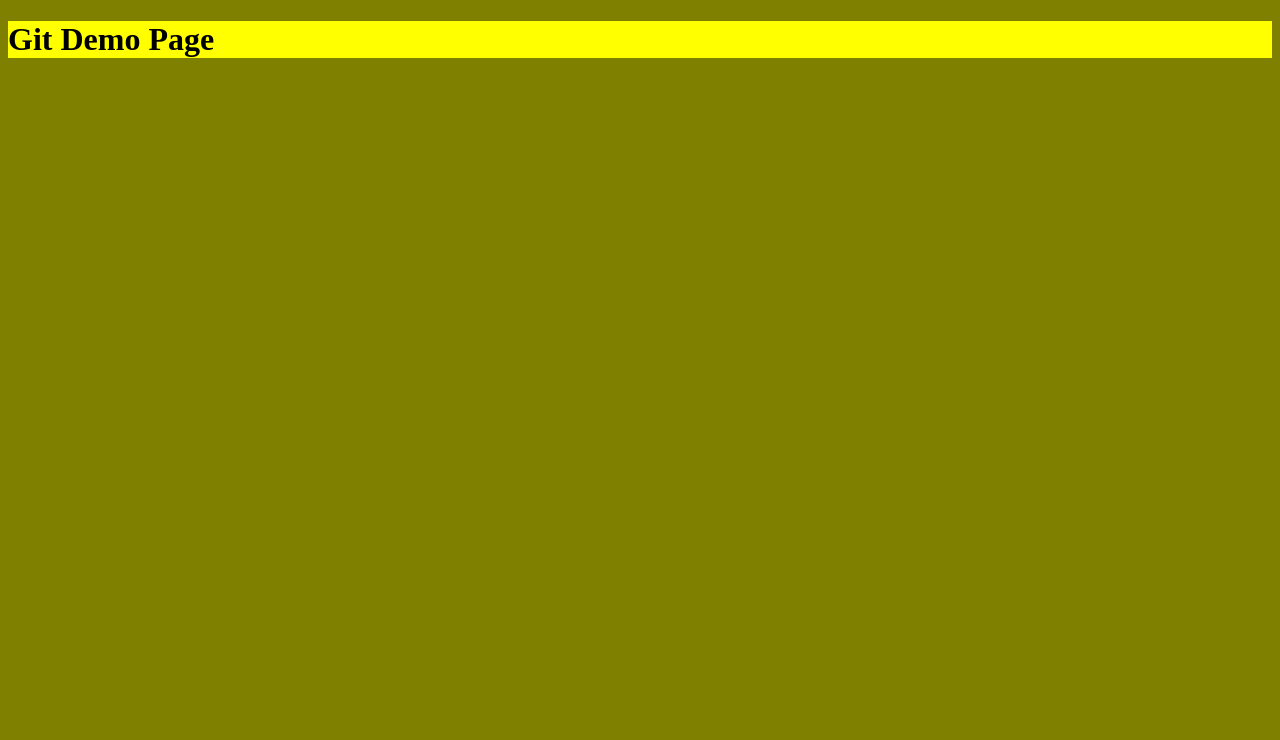
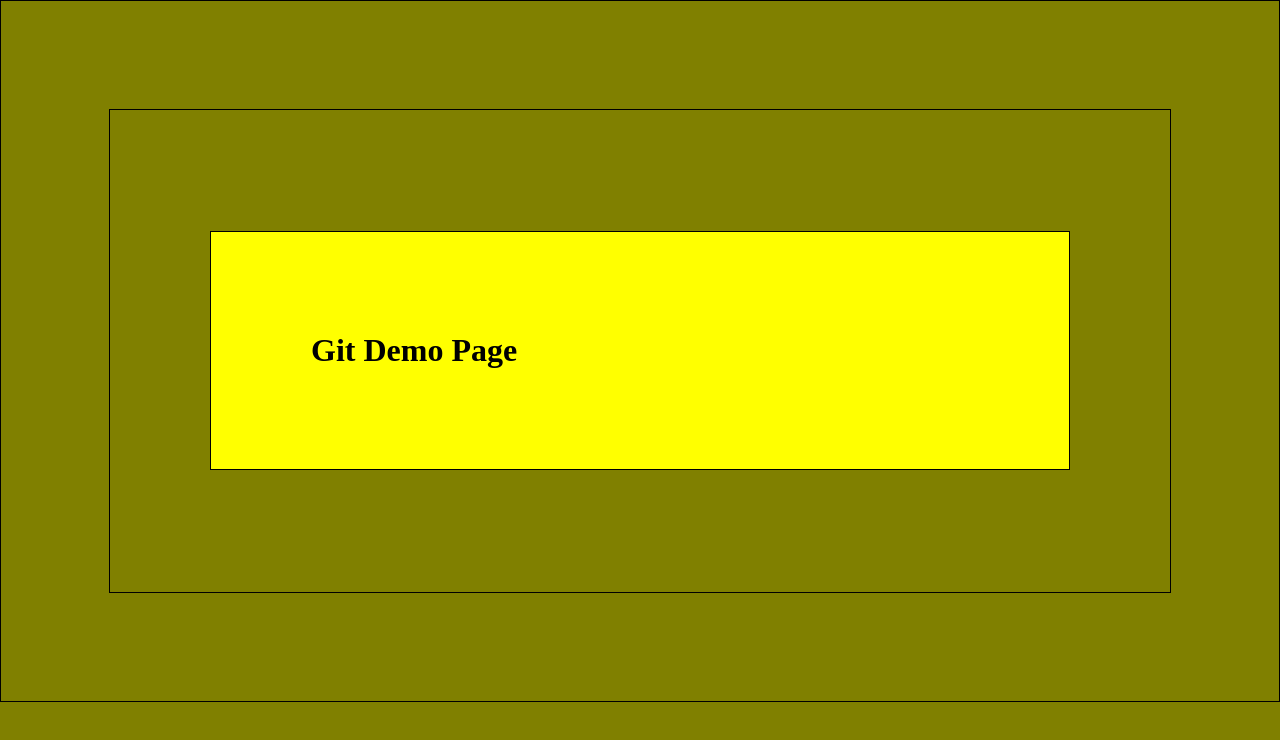
Before and after one commit to abdelilahberk/demo-repo2, a plain HTML site: page index.html in a window 1280 px wide. Drawn offline with Linux system fonts and the light colour scheme.

```diff
--- a/style.css
+++ b/style.css
@@ -4,3 +4,8 @@ body{
 h1{
     background-color: yellow;
 }
+
+*{
+    padding: 100px 100px ;
+    border: 1px solid black;
+}
```
